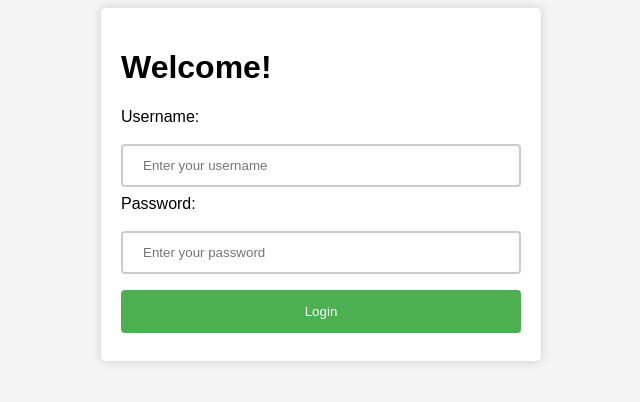
After one commit to Theego99/michimaker, a PHP site: page /login.html in a window 1280 px wide. The commit adds this page. Shown: the top 402 px of the page, without its empty margins (319-959 px from the left). Run offline with PHP 8.4, Linux system fonts and the light colour scheme.

Commit message:
Add files via upload

```diff
--- /dev/null
+++ b/login.html
@@ -0,0 +1,23 @@
+<!DOCTYPE html>
+<html>
+
+<head>
+    <title>Login Page</title>
+    <link rel="stylesheet" type="text/css" href="./style.css">
+</head>
+
+<body>
+    <div class="login-container">
+        <h1>Welcome!</h1>
+        <form id="login-form">
+            <label for="username">Username:</label>
+            <input type="text" id="username" name="username" placeholder="Enter your username" required>
+            <label for="password">Password:</label>
+            <input type="password" id="password" name="password" placeholder="Enter your password" required>
+            <input type="submit" value="Login">
+        </form>
+    </div>
+    <script src="./script.js"></script>
+</body>
+
+</html>
--- /dev/null
+++ b/script.js
@@ -0,0 +1,10 @@
+// script.js
+document.getElementById("login-form").addEventListener("submit", function(event) {
+    event.preventDefault();
+    var username = document.getElementById("username").value;
+    var password = document.getElementById("password").value;
+    // send the data to the server for authentication
+    // ...
+    // show a message if the login is successful or not
+    // ...
+});
--- a/style.css
+++ b/style.css
@@ -1,86 +1,62 @@
-
-
-
-#submitBtn[disabled] {
-    background-color: gray;
-    cursor: not-allowed;
+/* basic styling */
+body {
+    font-family: Arial, sans-serif;
+    background-color: #f4f4f4;
 }
 
-body {
-    font-family: Arial, sans-serif;
-    margin: 0;
-    padding: 0;
-    background-color:#1e2633 ;
-    color: #f1f1f1;
+/* login container */
+.login-container {
+    max-width: 400px;
+    margin: 0 auto;
+    background-color: #fff;
+    padding: 20px;
+    border-radius: 5px;
+    box-shadow: 0 0 10px #ccc;
 }
-header {
-    background-color: #f1f1f1;
-    padding: 20px;
-    text-align: center;
+
+/* form styling */
+form {
+    display: flex;
+    flex-wrap: wrap;
 }
-header h1 {
-    margin: 0;
+
+label {
+    width: 100%;
+    margin-bottom: 10px;
 }
-nav {
-    display: inline-block;
+
+input[type="text"],
+input[type="password"] {
+    width: 100%;
+    padding: 12px 20px;
+    margin: 8px 0;
+    box-sizing: border-box;
+    border: 2px solid #ccc;
+    border-radius: 4px;
 }
-nav ul {
-    list-style: none;
-    margin: 0;
-    padding: 0;
-}
-nav li {
-    display: inline-block;
-    margin-right: 10px;
-}
-nav a {
-    text-decoration: none;
-    color: black;
-}
-section {
-    margin: 20px;
-}
-section h2 {
-    margin-top: 0;
-}
-.product {
-    display: inline-block;
-    margin-right: 20px;
-    text-align: center;
-}
-.product img {
-    width: 200px;
-}
-button {
+
+input[type="submit"] {
+    width: 100%;
     background-color: #4CAF50;
     color: white;
-    padding: 12px 20px;
+    padding: 14px 20px;
+    margin: 8px 0;
     border: none;
+    border-radius: 4px;
     cursor: pointer;
-    margin-top: 10px;
 }
-footer {
-    padding: 20px;
-    text-align: center;
+
+input[type="submit"]:hover {
+    background-color: #45a049;
 }
-body {
-    font-family: Arial, sans-serif;
-    margin: 0;
-    padding: 0;
-  }
-  header {
-    padding: 20px;
-    text-align: center;
-  }
-  header h1 {
-    margin: 0;
-  }
-  #weather-info {
-    text-align: center;
-    padding: 20px;
-  }
-  footer {
-    background-color: #f1f1f1;
-    padding: 20px;
-    text-align: center;
-  }
+
+/* media queries to make page responsive */
+@media screen and (max-width: 600px) {
+    label {
+        flex-basis: 100%;
+    }
+    input[type="text"],
+    input[type="password"] {
+        flex-basis: 100%;
+    }
+}
```
Also changed, not shown: sign-up.html (added).
